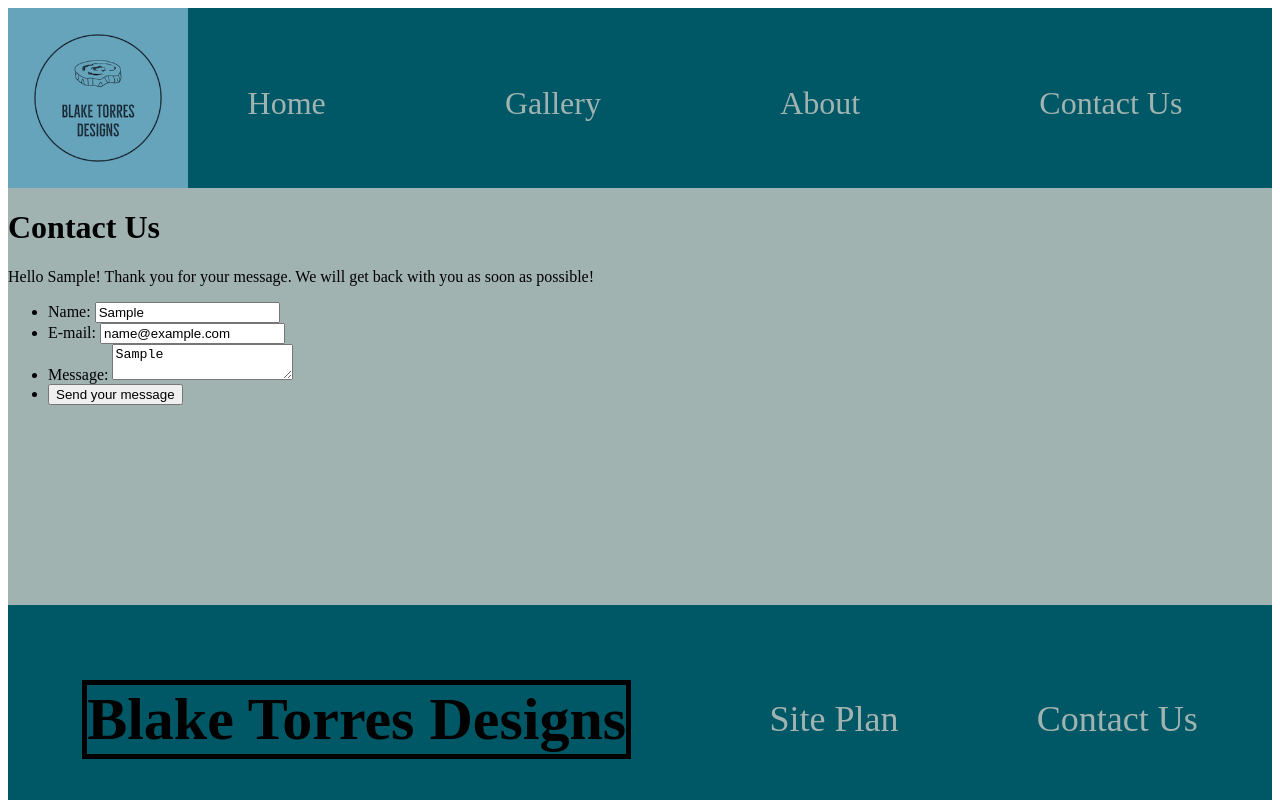
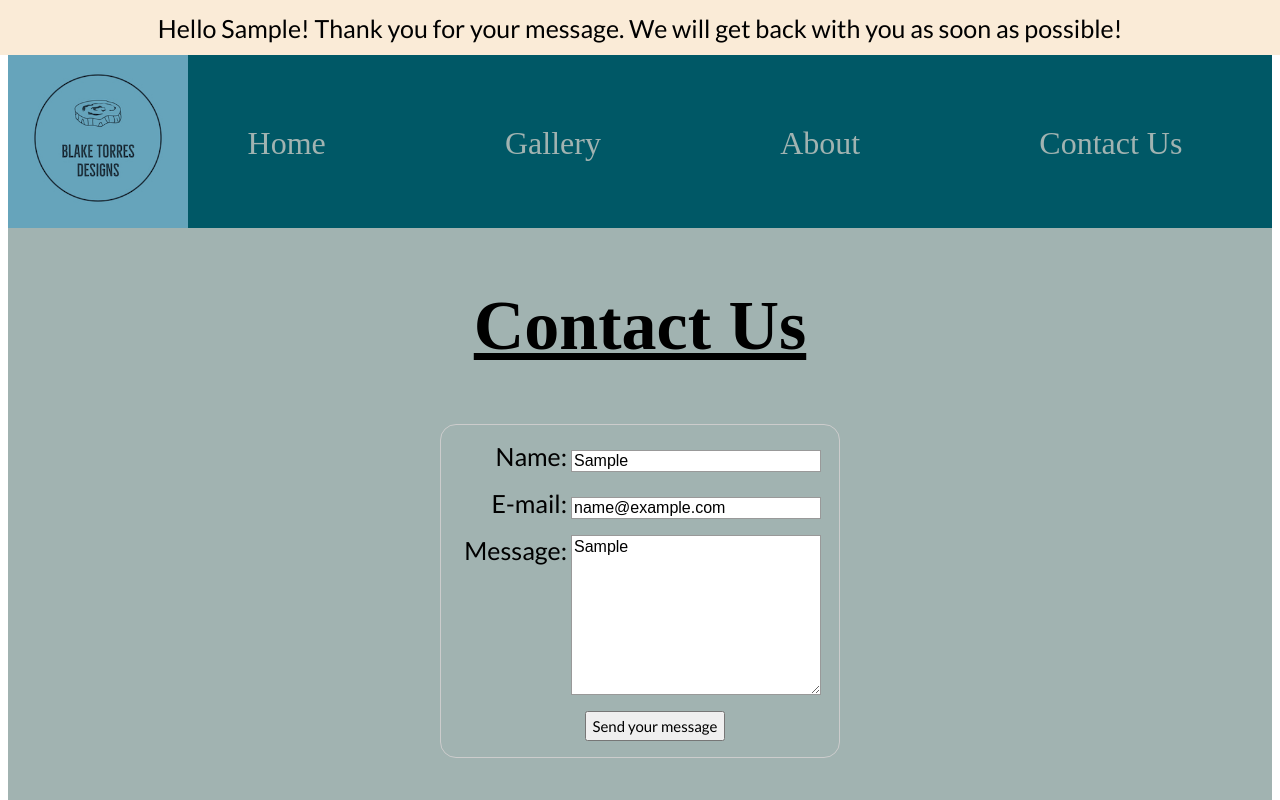
Before and after one commit to kimtorres2005/wdd130, a plain HTML site: page woodworkingdesigns/contactus.html in a window 1280 px wide. Both pictures are taken after typing "Sample", "name@example.com", "Sample" into the empty fields and a click on the button "Send your message". Shown: the top 800 px of the page. Drawn offline with Linux system fonts and the light colour scheme; a web font is replaced by a local one.

Commit message:
final changes

```diff
--- a/woodworkingdesigns/contactus.html
+++ b/woodworkingdesigns/contactus.html
@@ -23,22 +23,22 @@
                 <a href="contactus.html">Contact Us</a>
             </nav>
         </header>
-        <div id="headline">
+        <section id="hero-msg">
             <h1>
                 Contact Us
             </h1>
-        </div>
+        </section>
         <main class="Contact Us">
             <div id="feedback"></div>
             <form action="/my-handling-form-page" method="post">
                 <ul>
                   <li>
                     <label for="name">Name:</label>
-                    <input type="text" id="name" name="user_name" />
+                    <input type="text" id="name" name="user_name">
                   </li>
                   <li>
                     <label for="mail">E-mail:</label>
-                    <input type="email" id="mail" name="user_email" />
+                    <input type="email" id="mail" name="user_email">
                   </li>
                   <li>
                     <label for="msg">Message:</label>
--- a/woodworkingdesigns/styles/index.css
+++ b/woodworkingdesigns/styles/index.css
@@ -34,6 +34,8 @@ nav a:hover {
 
 .logo {
     height: 180px;
+    border: none;
+    margin: 0;
 }
 
 /* body for home page */
@@ -205,6 +207,122 @@ nav a:hover {
     opacity: 1;
   }
 
+  /* body for about page */
+  .designer img{
+    border: #005866 solid 7px;
+    margin-left: 550px;
+    margin-right: 526px;
+  }
+
+  .about-grid p {
+    color: #000000;
+    font-size: 35px;
+    margin-left: 150px;
+    margin-right: 150px;
+    margin-bottom: 200px;
+    font-family: "Lato", "Helvetica", sans-serif;
+    text-align: center;
+    line-height: 1.8;
+  }
+
+  #about-img img {
+    margin: 30px;
+    height: 600px;
+    border: #005866 solid 7px;
+  }
+
+  /* contact us page */
+
+  form {
+    /* Center the form on the page */
+    margin: 0 auto;
+    width: 400px;
+    /* Form outline */
+    padding: 1em;
+    border: 1px solid #ccc;
+    border-radius: 1em;
+  }
+
+  ul {
+    list-style: none;
+    padding: 0;
+    margin: 0;
+  }
+
+  form li + li {
+    margin-top: 1em;
+  }
+
+  label {
+    /* Uniform size & alignment */
+    display: inline-block;
+    width: 110px;
+    text-align: right;
+  }
+
+  input,
+  textarea {
+    /* To make sure that all text fields have the same font settings
+       By default, textareas have a monospace font */
+    font: 1em sans-serif;
+
+    /* Uniform text field size */
+    width: 250px;
+    box-sizing: border-box;
+
+    /* Match form field borders */
+    border: 1px solid #999;
+  }
+
+  input:focus,
+  textarea:focus {
+    /* Additional highlight for focused elements */
+    border-color: #000;
+  }
+
+  textarea {
+    /* Align multiline text fields with their labels */
+    vertical-align: top;
+
+    /* Provide space to type some text */
+    height: 10em;
+  }
+
+  .button {
+    /* Align buttons with the text fields */
+    padding-left: 120px; /* same size as the label elements */
+  }
+
+  button {
+    /* This extra margin represent roughly the same space as the space
+       between the labels and their text fields */
+    margin-left: 0.5em;
+    height: 30px;
+    font-family: "Lato", "Helvetica", sans-serif;
+    font-size: 15px;
+  }
+
+  #feedback {
+    font-size: 25px;
+    text-align: center;
+    font-family: "Lato", "Helvetica", sans-serif;
+    background-color: antiquewhite;
+    position: absolute;
+    top: 0;
+    left: 0;
+    right: 0;
+    padding: .5em;
+    /* make this element invisible until we are ready for it */
+    display: none;
+}
+.moveDown {
+    margin-top: 3em;
+}
+
+label {
+  font-family: "Lato", "Helvetica", sans-serif;
+  font-size: 25px;
+}
 
 /* footer */
 footer {
```
Also changed, not shown: woodworkingdesigns/about.html (+2 -2 lines).
